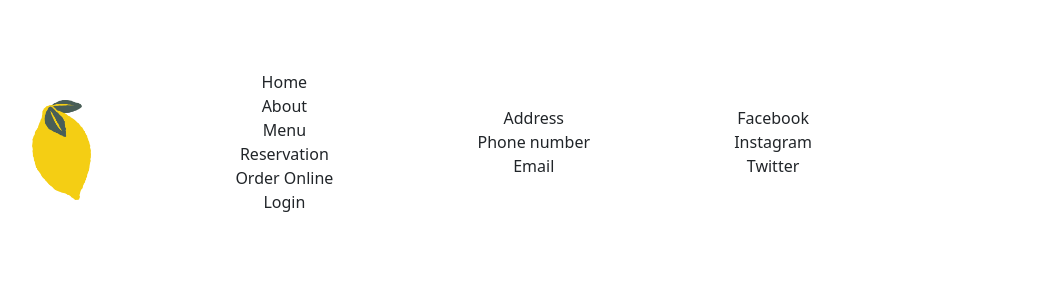
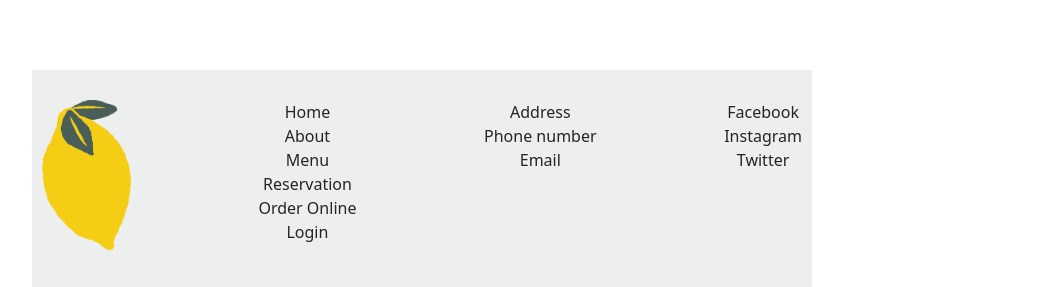
Before and after one commit to cukimonkey/Little-Lemon, a React (Create React App) app: page / in a window 1280 px wide. Shown: the part 2523-2810 px from the top of the page, without its empty margins (218-1261 px from the left). Before the commit the page ends 2753 px from the top, so only its background shows below. Built offline with nearby package versions, Linux system fonts and the light colour scheme; a web font is replaced by a local one.

Commit message:
Adding style to the footer element

```diff
--- a/src/App.css
+++ b/src/App.css
@@ -193,7 +193,20 @@
   z-index: 1;
  }
 /* Footer */
+
+.footer {
+  background-color: #EDEFEE;
+  padding-top: 30px;
+  padding-bottom: 30px;
+  padding-left: 10px;
+  padding-right: 10px;
+
+}
 .footerelement ul.footerlist {
   list-style-type: none;
   padding: 0;
 }
+
+footerlogo {
+  height: 100px;
+}
--- a/src/Footer.js
+++ b/src/Footer.js
@@ -1,18 +1,19 @@
+import {Flex, Box } from "@chakra-ui/react";
 import React from "react";
 
 function Footer(){
 return (
-    <footer className='footer'
-    style={{
+    <footer className='footer'>
+
+      <Flex style={{
         display: "flex",
         justifyContent: "space-between",
-        alignItems: "center",
         width: "100%"
     }}>
-      <div className="footerelement">
-            <img className="footerlogo" height='100px' src={process.env.PUBLIC_URL + "/Footer logo.png"} alt="logo"/>
-      </div>
-      <div className="footerelement">
+      <Box className="footerelement">
+            <img className="footerlogo" src={process.env.PUBLIC_URL + "/Footer logo.png"} height="150px" alt="logo"/>
+      </Box>
+      <Box className="footerelement">
         <ul className="footerlist">
             <li>Home</li>
             <li>About</li>
@@ -21,21 +22,22 @@
             <li>Order Online</li>
             <li>Login</li>
         </ul>
-        </div>
-      <div className="footerelement">
+        </Box>
+      <Box className="footerelement">
         <ul className="footerlist">
             <li>Address</li>
             <li>Phone number</li>
             <li>Email</li>
         </ul>
-      </div>
-      <div className="footerelement">
+      </Box>
+      <Box className="footerelement">
       <ul className="footerlist">
             <li>Facebook</li>
             <li>Instagram</li>
             <li>Twitter</li>
         </ul>
-        </div>
+        </Box>
+    </Flex>
     </footer>
 );
 }
```
